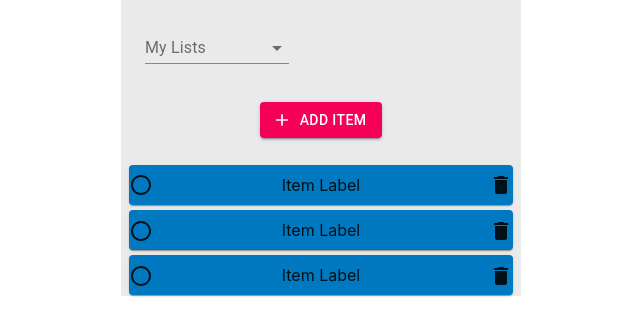
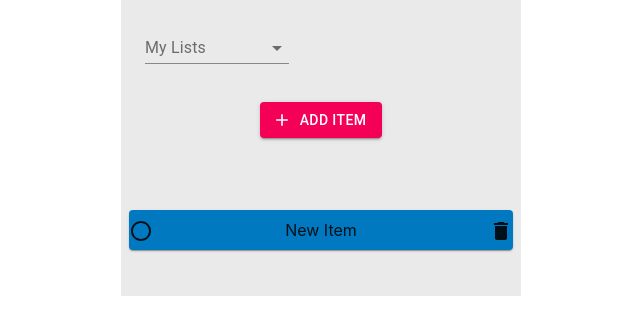
Before and after one commit to ApolloEagle/react-api, a React (Create React App) app: page / in a window 1280 px wide. Shown: the top 336 px of the page, without its empty margins (319-959 px from the left). Built offline with nearby package versions, Linux system fonts and the light colour scheme.

Commit message:
Add item to list

```diff
--- a/src/components/AddItem.js
+++ b/src/components/AddItem.js
@@ -17,12 +17,18 @@ const useStyles = makeStyles((theme) => ({
   },
 }));
 
-const AddItem = () => {
+const AddItem = ({ addItem }) => {
   const classes = useStyles();
+
   return (
     <Grid container>
       <Grid item xs={12} className={classes.root}>
-        <Button variant="contained" color="secondary" startIcon={<AddIcon />}>
+        <Button
+          onClick={addItem}
+          variant="contained"
+          color="secondary"
+          startIcon={<AddIcon />}
+        >
           Add Item
         </Button>
       </Grid>
--- a/src/components/List.js
+++ b/src/components/List.js
@@ -24,25 +24,17 @@ const useStyles = makeStyles((theme) => ({
   },
 }));
 
-const List = () => {
+const List = ({ itemList }) => {
   const classes = useStyles();
   return (
     <Grid container>
-      <Grid item xs={12} className={classes.root}>
-        <Paper>
-          <ListItem />
-        </Paper>
-      </Grid>
-      <Grid item xs={12} className={classes.root}>
-        <Paper>
-          <ListItem />
-        </Paper>
-      </Grid>
-      <Grid item xs={12} className={classes.root}>
-        <Paper>
-          <ListItem />
-        </Paper>
-      </Grid>
+      {itemList.map((item) => (
+        <Grid key={item.id} item xs={12} className={classes.root}>
+          <Paper>
+            <ListItem key={item.id} value={item.value} />
+          </Paper>
+        </Grid>
+      ))}
     </Grid>
   );
 };
--- a/src/components/ListForm.js
+++ b/src/components/ListForm.js
@@ -1,4 +1,4 @@
-import React from 'react';
+import React, { useState } from 'react';
 
 // Components
 import Lists from './Lists';
@@ -47,17 +47,38 @@ const useStyles = makeStyles((theme) => ({
 }));
 
 const ListForm = () => {
+  const initialState = {
+    user: {
+      id: '1234',
+      lists: [
+        {
+          id: '1',
+          value: 'My First List',
+          incomplete: [{ id: 0, value: 'New Item' }],
+          complete: [],
+        },
+      ],
+    },
+  };
+
+  const incomplete = initialState.user.lists[0].incomplete[0];
+  const [items, setItems] = useState([incomplete]);
   const classes = useStyles();
+
   return (
     <Grid container>
       <Grid item xs={12} className={classes.lists}>
         <Lists />
       </Grid>
       <Grid item xs={12} className={classes.addItem}>
-        <AddItem />
+        <AddItem
+          addItem={() =>
+            setItems([...items, { id: items.length, value: 'New Item' }])
+          }
+        />
       </Grid>
       <Grid item xs={12} className={classes.list}>
-        <List />
+        <List itemList={items} />
       </Grid>
     </Grid>
   );
--- a/src/components/ListItem.js
+++ b/src/components/ListItem.js
@@ -38,7 +38,7 @@ const useStyles = makeStyles((theme) => ({
   },
 }));
 
-const ListItem = () => {
+const ListItem = ({ value }) => {
   const classes = useStyles();
   return (
     <Grid container className={classes.root}>
@@ -46,7 +46,7 @@ const ListItem = () => {
         <RadioButtonUncheckedIcon />
       </Grid>
       <Grid item xs={4} className={classes.itemName}>
-        Item Label
+        {value}
       </Grid>
       <Grid item xs={4} className={classes.delete}>
         <DeleteIcon />
```
Also changed, not shown: src/App.js (+0 -34 lines), 1 other file (tests, documents, lock files or other folders).
